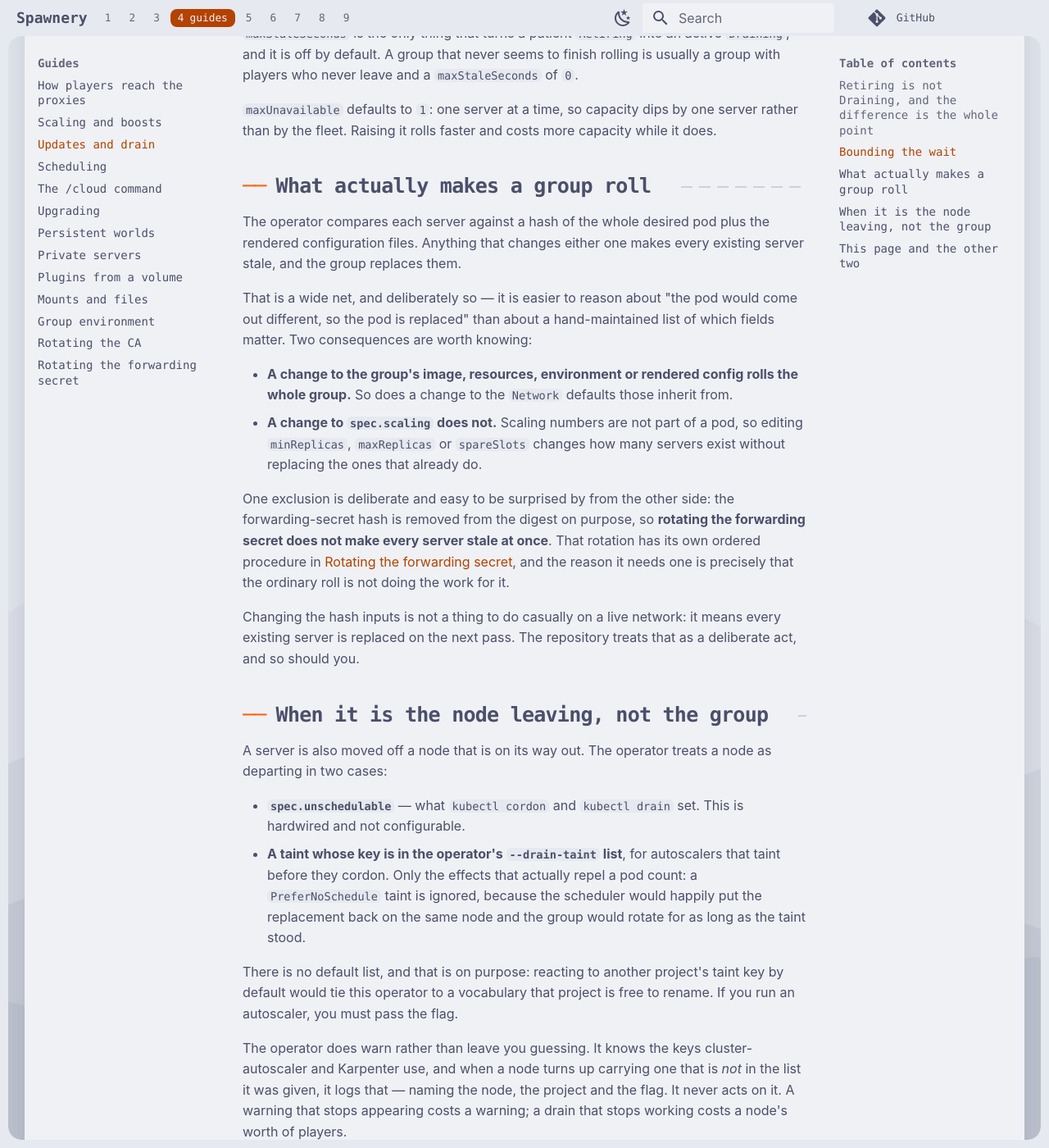
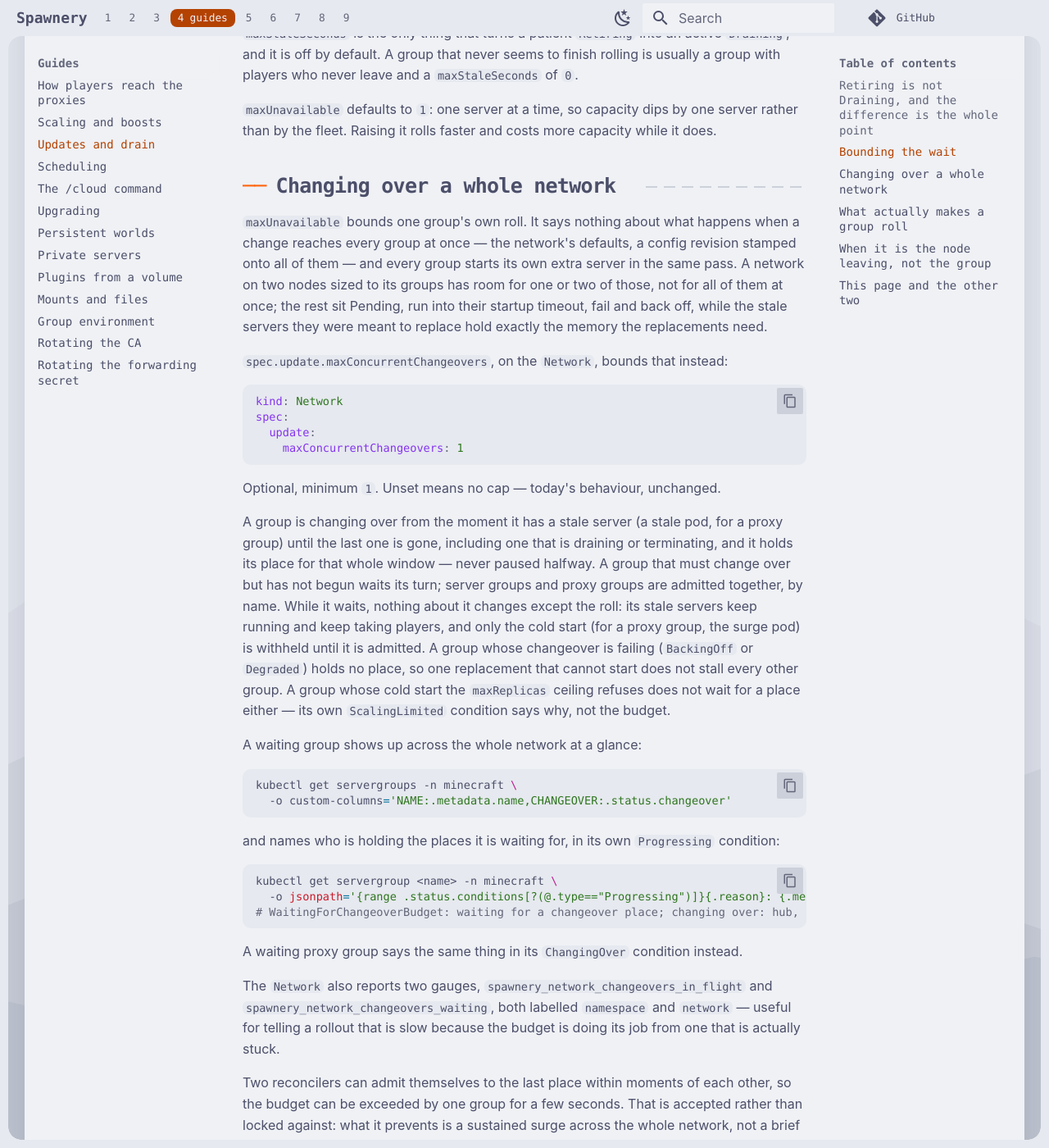
Before and after one commit to spawnery/spawnery, an MkDocs documentation site: the page built from docs/guides/updates-and-drain.md, in a window 1280 px wide and 1400 px high, scrolled down 1431 px. Shown: the whole window at 82% size. Built offline with MkDocs 1.6.1 and Material for MkDocs 9.7.7, drawn with Linux system fonts in a browser that asks for light colours; some web fonts are replaced; comment, search, counter and statistics services are not loaded; some of the changed text lies outside the part shown.

Commit message:
docs(guides): the network's changeover budget
Co-Authored-By: Claude Opus 5.5 (1M context) <noreply@anthropic.com>
Claude-Session: https://claude.ai/code/session_01JQ1B3g7MgNUnuusWCn8aW6

````diff
--- a/docs/guides/updates-and-drain.md
+++ b/docs/guides/updates-and-drain.md
@@ -70,6 +70,70 @@ finish rolling is usually a group with players who never leave and a
 one server rather than by the fleet. Raising it rolls faster and costs more
 capacity while it does.
 
+## Changing over a whole network
+
+`maxUnavailable` bounds one group's own roll. It says nothing about what
+happens when a change reaches every group at once — the network's defaults,
+a config revision stamped onto all of them — and every group starts its own
+extra server in the same pass. A network on two nodes sized to its groups has
+room for one or two of those, not for all of them at once; the rest sit
+Pending, run into their startup timeout, fail and back off, while the stale
+servers they were meant to replace hold exactly the memory the replacements
+need.
+
+`spec.update.maxConcurrentChangeovers`, on the `Network`, bounds that instead:
+
+```yaml
+kind: Network
+spec:
+  update:
+    maxConcurrentChangeovers: 1
+```
+
+Optional, minimum `1`. Unset means no cap — today's behaviour, unchanged.
+
+A group is changing over from the moment it has a stale server (a stale pod,
+for a proxy group) until the last one is gone, including one that is draining
+or terminating, and it holds its place for that whole window — never paused
+halfway. A group that must change over but has not begun waits its turn;
+server groups and proxy groups are admitted together, by name. While it
+waits, nothing about it changes except the roll: its stale servers keep
+running and keep taking players, and only the cold start (for a proxy group,
+the surge pod) is withheld until it is admitted. A group whose changeover is
+failing (`BackingOff` or `Degraded`) holds no place, so one replacement that
+cannot start does not stall every other group. A group whose cold start the
+`maxReplicas` ceiling refuses does not wait for a place either — its own
+`ScalingLimited` condition says why, not the budget.
+
+A waiting group shows up across the whole network at a glance:
+
+```bash
+kubectl get servergroups -n minecraft \
+  -o custom-columns='NAME:.metadata.name,CHANGEOVER:.status.changeover'
+```
+
+and names who is holding the places it is waiting for, in its own
+`Progressing` condition:
+
+```bash
+kubectl get servergroup <name> -n minecraft \
+  -o jsonpath='{range .status.conditions[?(@.type=="Progressing")]}{.reason}: {.message}{"\n"}{end}'
+# WaitingForChangeoverBudget: waiting for a changeover place; changing over: hub, lobby
+```
+
+A waiting proxy group says the same thing in its `ChangingOver` condition
+instead.
+
+The `Network` also reports two gauges, `spawnery_network_changeovers_in_flight`
+and `spawnery_network_changeovers_waiting`, both labelled `namespace` and
+`network` — useful for telling a rollout that is slow because the budget is
+doing its job from one that is actually stuck.
+
+Two reconcilers can admit themselves to the last place within moments of each
+other, so the budget can be exceeded by one group for a few seconds. That is
+accepted rather than locked against: what it prevents is a sustained surge
+across the whole network, not a brief one across two groups.
+
 ## What actually makes a group roll
 
 The operator compares each server against a hash of the whole desired pod plus
````
